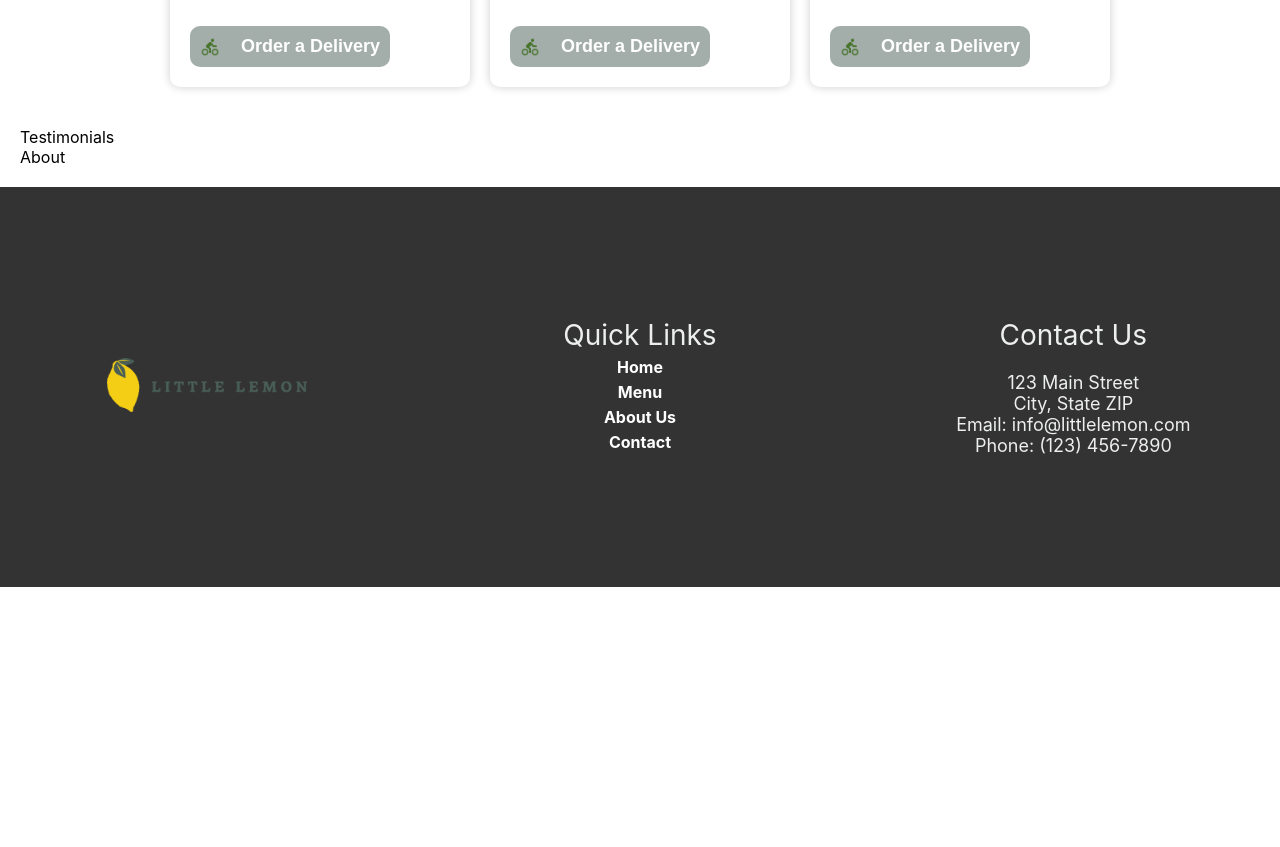
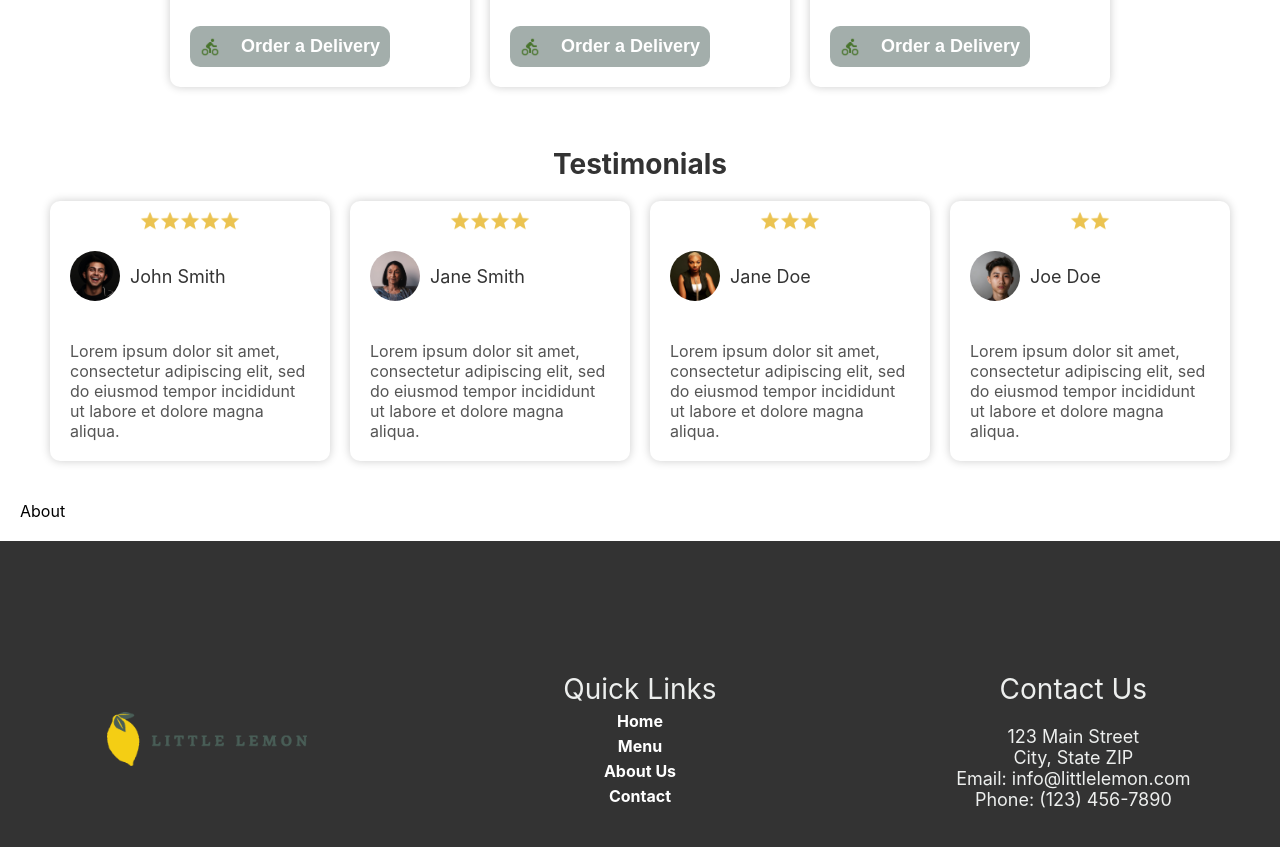
Before and after one commit to YashPatki02/Coursera-Meta-Front-End-Developer, a React (Create React App) app: page / in a window 1280 px wide. Shown: the part 1240-2087 px from the top of the page. Before the commit the page ends 1827 px from the top, so only its background shows below. Built offline with nearby package versions, Linux system fonts and the light colour scheme.

Commit message:
Added Testimonial section

```diff
--- a/src/components/Main/Main.js
+++ b/src/components/Main/Main.js
@@ -1,6 +1,7 @@
 import React from "react";
 import "./Main.css";
 import Specials from "../Specials/Specials";
+import Testimonials from "../Testimonials/Testimonials";
 
 
 
@@ -8,7 +9,7 @@ function Main() {
   return (
     <main>
       <Specials />
-      <div>Testimonials</div>
+      <Testimonials />
       <div>About</div>
     </main>
   );
--- a/src/components/Testimonials/Testimonials.css
+++ b/src/components/Testimonials/Testimonials.css
@@ -0,0 +1,75 @@
+.testimonial-card {
+  width: 100%;
+  max-width: 300px;
+  background-color: #fff;
+  border-radius: 10px;
+  box-shadow: 0 0 10px rgba(0, 0, 0, 0.2);
+  transition: transform 0.3s ease-in-out;
+  margin-bottom: 20px;
+}
+
+.testimonial-card-stars {
+  display: flex;
+  justify-content: center;
+  align-items: center;
+  margin-top: 10px;
+}
+
+.testimonial-card-stars img {
+  width: 20px;
+  height: 20px;
+}
+
+.testimonial-card-header {
+    display: flex;
+    justify-content: start;
+    align-items: center;
+    padding: 20px;
+}
+
+.testimonial-card-header img {
+  width: 50px;
+  height: 50px;
+  border-radius: 50%;
+  margin-right: 10px;
+}
+
+.testimonial-card-header h3 {
+  font-size: 18px;
+  color: #333;
+}
+
+.testimonial-card-text {
+  padding: 20px;
+  text-align: start;
+}
+
+.testimonial-card-text p {
+  font-size: 16px;
+  color: #555;
+}
+
+.testimonials-container {
+  max-width: 1200px;
+  margin: 0 auto;
+  padding: 20px;
+}
+
+.testimonials-header {
+  text-align: center;
+  margin-bottom: 20px;
+}
+
+.testimonials-header h2 {
+  font-size: 28px;
+  color: #333;
+}
+
+.testimonials-cards {
+  display: grid;
+  grid-template-columns: repeat(4, 1fr);
+    grid-gap: 20px;
+  justify-content: space-between;
+  align-items: flex-start;
+  margin: 0 -10px;
+}
--- a/src/components/Testimonials/Testimonials.js
+++ b/src/components/Testimonials/Testimonials.js
@@ -1 +1,83 @@
-import './Testimonials.css'
+import "./Testimonials.css";
+
+import reviewer1 from "../../images/reviewer1.png";
+import reviewer2 from "../../images/reviewer2.png";
+import reviewer3 from "../../images/reviewer3.png";
+import reviewer4 from "../../images/reviewer4.png";
+import starImage from "../../images/star.png";
+
+const testimonials = [
+  {
+    name: "John Smith",
+    image: reviewer1,
+    review:
+      "Lorem ipsum dolor sit amet, consectetur adipiscing elit, sed do eiusmod tempor incididunt ut labore et dolore magna aliqua.",
+    stars: 5,
+  },
+  {
+    name: "Jane Smith",
+    image: reviewer2,
+    review:
+      "Lorem ipsum dolor sit amet, consectetur adipiscing elit, sed do eiusmod tempor incididunt ut labore et dolore magna aliqua.",
+    stars: 4,
+  },
+  {
+    name: "Jane Doe",
+    image: reviewer3,
+    review:
+      "Lorem ipsum dolor sit amet, consectetur adipiscing elit, sed do eiusmod tempor incididunt ut labore et dolore magna aliqua.",
+    stars: 3,
+  },
+  {
+    name: "Joe Doe",
+    image: reviewer4,
+    review:
+      "Lorem ipsum dolor sit amet, consectetur adipiscing elit, sed do eiusmod tempor incididunt ut labore et dolore magna aliqua.",
+    stars: 2,
+  },
+];
+
+const TestimonialCard = (props) => {
+  return (
+    <div className="testimonial-card">
+      <div className="testimonial-card-stars">
+        {props.stars > 0 && <img src={starImage} alt="star" />}
+        {props.stars > 1 && <img src={starImage} alt="star" />}
+        {props.stars > 2 && <img src={starImage} alt="star" />}
+        {props.stars > 3 && <img src={starImage} alt="star" />}
+        {props.stars > 4 && <img src={starImage} alt="star" />}
+      </div>
+
+      <div className="testimonial-card-header">
+        <img src={props.image} alt={props.name} />
+        <h3>{props.name}</h3>
+      </div>
+      <div className="testimonial-card-text">
+        <p>{props.review}</p>
+      </div>
+    </div>
+  );
+};
+
+const Testimonials = () => {
+  return (
+    <section className="testimonials-container">
+      <div className="testimonials-header">
+        <h2>Testimonials</h2>
+      </div>
+      <div className="testimonials-cards">
+        {testimonials.map((testimonial) => (
+          <TestimonialCard
+            key={testimonial.name}
+            name={testimonial.name}
+            image={testimonial.image}
+            review={testimonial.review}
+            stars={testimonial.stars}
+          />
+        ))}
+      </div>
+    </section>
+  );
+};
+
+export default Testimonials;
```
Also changed, not shown: src/components/About/About.css (added), src/components/About/About.js (added).
